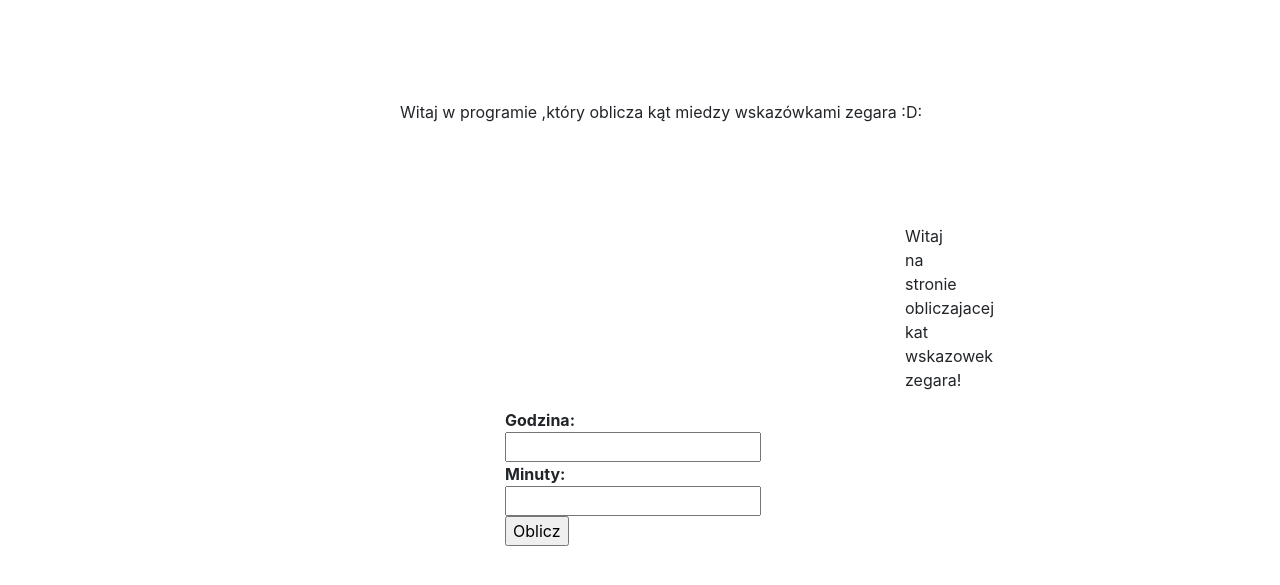
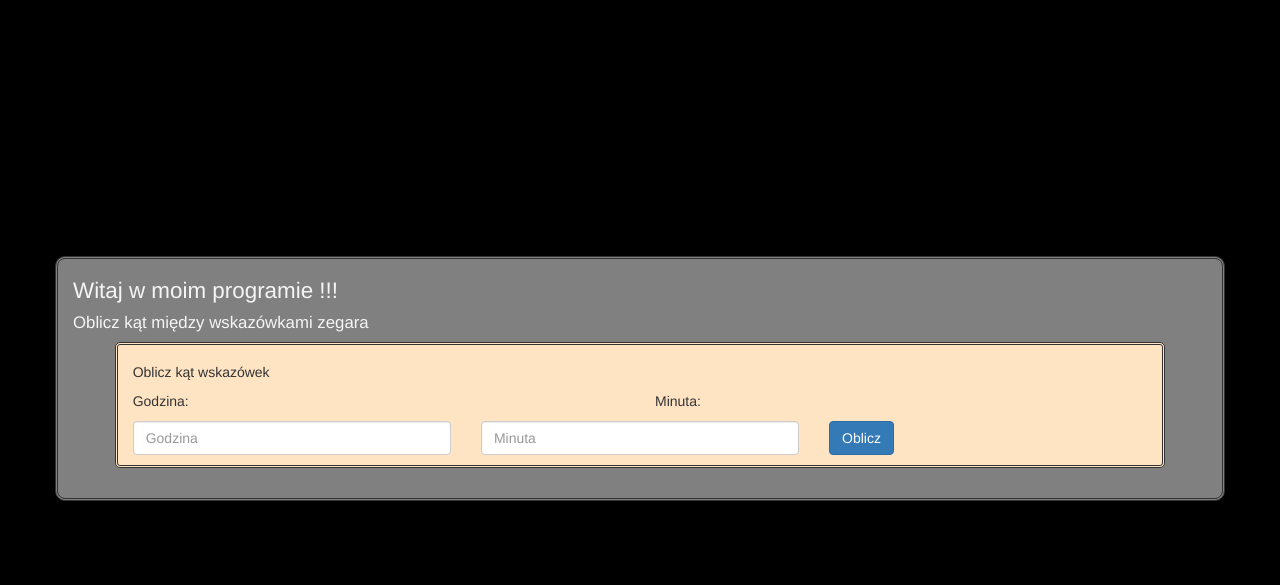
Before and after one commit to haxmanster/Clock-uses-Flask, a Flask app: page /entry in a window 1280 px wide. Shown: the top 585 px of the page. Run offline with Flask 2, Linux system fonts and the light colour scheme; some libraries are stand-ins or nearby versions.

Commit message:
make nice Front End responsive

```diff
--- a/main.py
+++ b/main.py
@@ -4,7 +4,7 @@ app = Flask(__name__)
 
 @app.route('/')
 def index():
- return render_template('entry.html')
+ return render_template('entry.html',the_title="CLOCK ANGLE")
 
 @app.route('/results', methods=['GET','POST'])
 def get_info():
@@ -19,6 +19,7 @@ def get_info():
   def limit():
     if godzina < 25 and minuta < 60:
       return normalizacja_kata()
+    return "Podano zły zakres czasu!"
 
   def normalizacja_kata():
     if suma_katow > 0:
@@ -33,12 +34,10 @@ def get_info():
   def wynik():
     return limit()
 
-
-
-  return render_template('results.html', the_title='Oto wynik',the_minute=minuta,the_hour=godzina,the_result=wynik())
+  return render_template('results.html', the_title='Wynik:',the_minute=minuta,the_hour=godzina,the_result=wynik())
 
 @app.route('/entry')
 def strona_powitalna():
-    return render_template("entry.html", the_title='Witaj na stronie obliczajacej kat wskazowek zegara!')
+    return render_template("entry.html", the_title='CLOCK ANGLE')
 if __name__ == "__main__":
- app.run(host='0.0.0.0',debug=True)
+  app.run(host='0.0.0.0', debug=False)
--- /dev/null
+++ b/static/hf.css
@@ -0,0 +1,38 @@
+
+.row{
+  height:auto;
+  border-radius:5px;
+  border-style: double;
+  background-color: bisque;
+  padding-bottom: 10px;
+  padding-top: 10px;
+  margin-top: 10px;
+}
+.container {
+  background-color:gray;
+  border-style:double;
+  border-radius:10px;
+  margin-top: 20%;
+  padding-bottom: 30px;
+}
+button a:hover {
+ padding-bottom:5px;
+}
+
+.middle {
+  margin-left: 5%;
+  width: 90%;
+  margin-right: 5%;
+}
+.container h3 {
+  color: whitesmoke;
+  font-size: 1.6em;
+}
+.container h4 {
+  color: whitesmoke;
+  font-size: 1.2em;
+}
+.middle1 {
+    width: 90%;
+  margin: 5% 5% 5% 5%;
+}
--- a/templates/base.html
+++ b/templates/base.html
@@ -1,27 +1,22 @@
 <!doctype html>
 <html>
 	<head>
-        <title>{{ the_title }}</title>
-        <link rel="stylesheet" href="static/hf.css" />
-        <link rel="stylesheet" href="https://maxcdn.bootstrapcdn.com/bootstrap/4.0.0/css/bootstrap.min.css">
+		<title>{{the_title}}</title>
+		<link rel="stylesheet" href="/static/hf.css/" />
+    <link rel="stylesheet" href="https://maxcdn.bootstrapcdn.com/bootstrap/3.3.7/css/bootstrap.min.css">
+		<meta name="viewport" content="width=device-width, initial-scale=1">
 
 	</head>
   <style>
-  .container{
-  width:300px;
-  margin-top:100px
-  }
-  p {
-  margin-left:400px;
-  margin-top:100px;
+    body{
+      background-color: black;
     }
   </style>
 	<body>
-        {% block body %}
+		{%block body%}
 
 		{% endblock %}
-      <script src="https://code.jquery.com/jquery-3.2.1.slim.min.js"></script>
-      <script src="https://cdnjs.cloudflare.com/ajax/libs/popper.js/1.12.9/umd/popper.min.js"></script>
-      <script src="https://maxcdn.bootstrapcdn.com/bootstrap/4.0.0/js/bootstrap.min.js"></script>
+    <script  src="https://maxcdn.bootstrapcdn.com/bootstrap/3.3.7/js/bootstrap.min.js"></script>
+    <script src="https://ajax.googleapis.com/ajax/libs/jquery/3.3.1/jquery.min.js"></script>
 	</body>
 </html>
--- a/templates/entry.html
+++ b/templates/entry.html
@@ -1,22 +1,32 @@
 {% extends 'base.html' %}
-
 {% block body %}
 
-<p> Witaj w programie ,który oblicza kąt miedzy wskazówkami zegara  :D:</p>
 <div class="container">
-  <p>{{ the_title }} </p>
-<form method='POST' action='/results'>
+  <h3>Witaj w moim programie !!!</h3>
+  <h4>Oblicz kąt między wskazówkami zegara </h4>
+  <div class="middle">
+    <form method="POST" action="/results">
     <div class="row">
       <div class="col-xs-12 col-lg-12">
-    <b>Godzina: </b><input name='godzina' >
+        <h5>Oblicz kąt wskazówek</h5>
       </div>
-  <div class="col-xs-12 col-lg-12">
-    <b>Minuty:&nbsp;&nbsp;&nbsp;</b><input name='minuta'   >
+      <div class="col-xs-12 col-lg-6">
+      <p>Godzina:</p>
       </div>
-  <div class="col-xs-12 col-lg-12">
-    <input value='Oblicz' type='SUBMIT'>
+      <div class="col-xs-12 col-lg-6">
+      <p>Minuta:</p>
+      </div>
+    <div class="col-xs-12 col-lg-4">
+      <input class="form-control" name="godzina" placeholder="Godzina">
+    </div>
+    <div class="col-xs-12 col-lg-4">
+      <input class="form-control" name="minuta" placeholder="Minuta">
+    </div>
+      <div class="col-xs-12 col-lg-4">
+          <button class="btn btn-primary" value="Oblicz" type="submit">Oblicz</button>
       </div>
    </div>
      </form>
   </div>
+</div>
 {% endblock %}
```
Also changed, not shown: templates/results.html (+8 -17 lines). Lines whose indentation alone changed are shown as unchanged.
